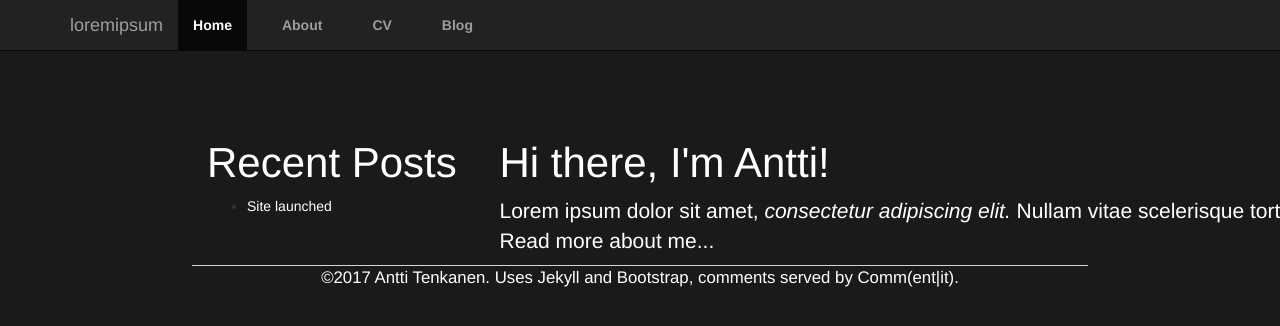
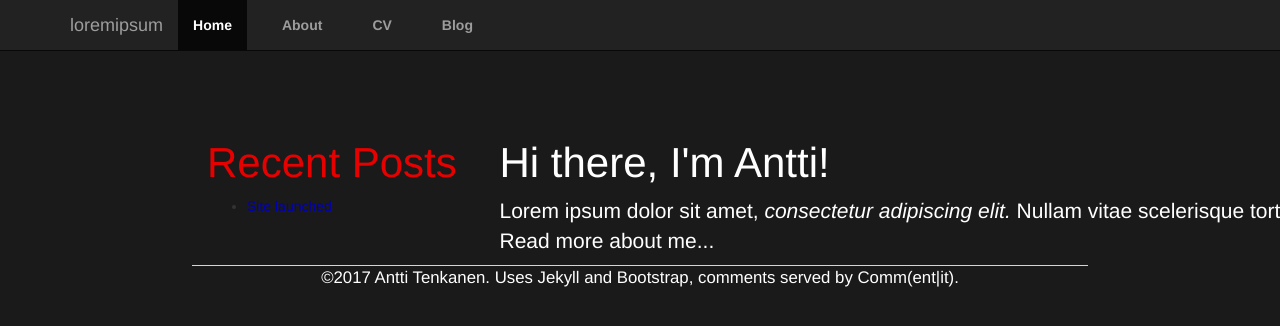
Before and after one commit to plantecophys/plantecophys, a Jekyll site: the page built from index.html, in a window 1280 px wide. Shown: the top 326 px of the page. Built offline with Jekyll 4.4.1, drawn with Linux system fonts in a browser that asks for light colours; the list of posts is cut into pages by our own code.

Commit message:
Update main.css

```diff
--- a/css/main.css
+++ b/css/main.css
@@ -47,8 +47,15 @@ ul.posts {
     margin: 20px auto 40px;
     font-size: 2.5em;
 }
-
 ul.posts li {
     list-style: none;
     color: #cccccc;
 }
+/* Recent Posts box alkaa*/
+.recentposts h1 {
+    color: #e60000;
+}
+.recentposts a {
+    color: #0000b3;
+}
+/* Recent Posts box loppuu*/
```
